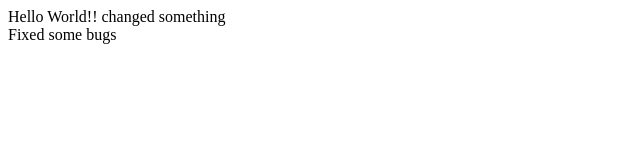
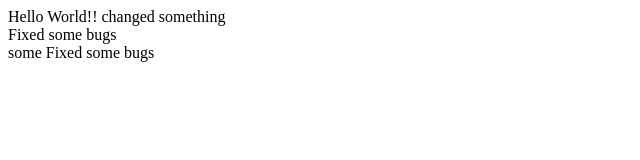
Before and after one commit to royabhilash/myfirstproject, a plain HTML site: page index.html in a window 1280 px wide. Shown: the whole page, without its empty margins (0-640 px from the left). Drawn offline with Linux system fonts and the light colour scheme.

Commit message:
branch v0.0-bugs index.html

```diff
--- a/index.html
+++ b/index.html
@@ -2,5 +2,6 @@
 <body>
 <div> Hello World!! changed something</div>
 <div> Fixed some bugs</div>
+<div> some Fixed some bugs</div>
 </body>
 </html>
```
